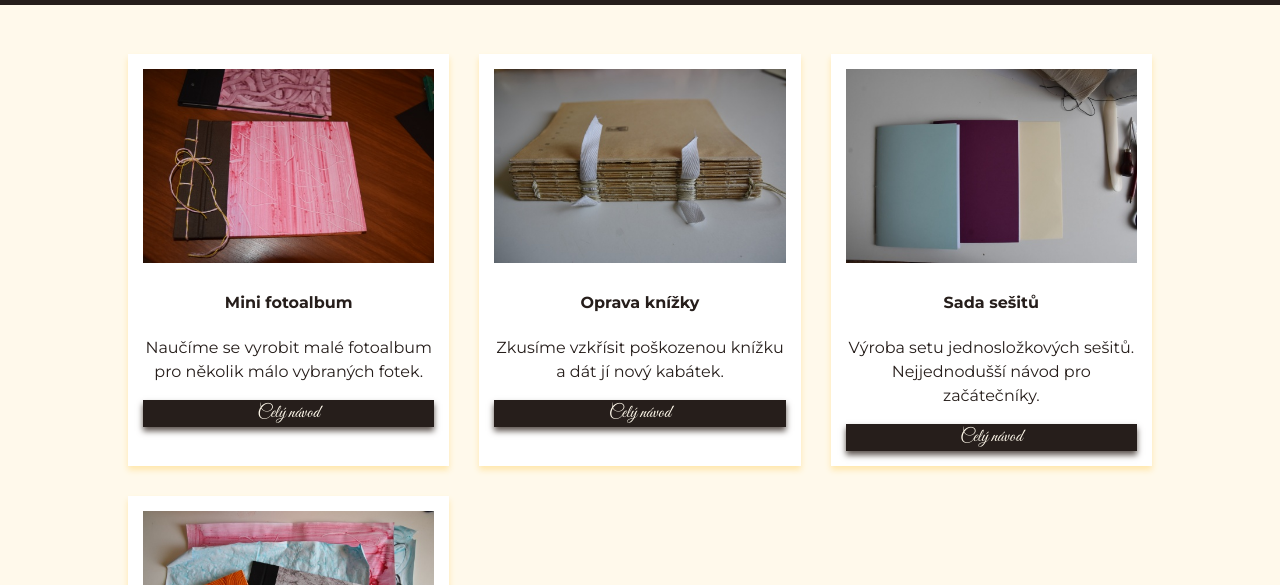
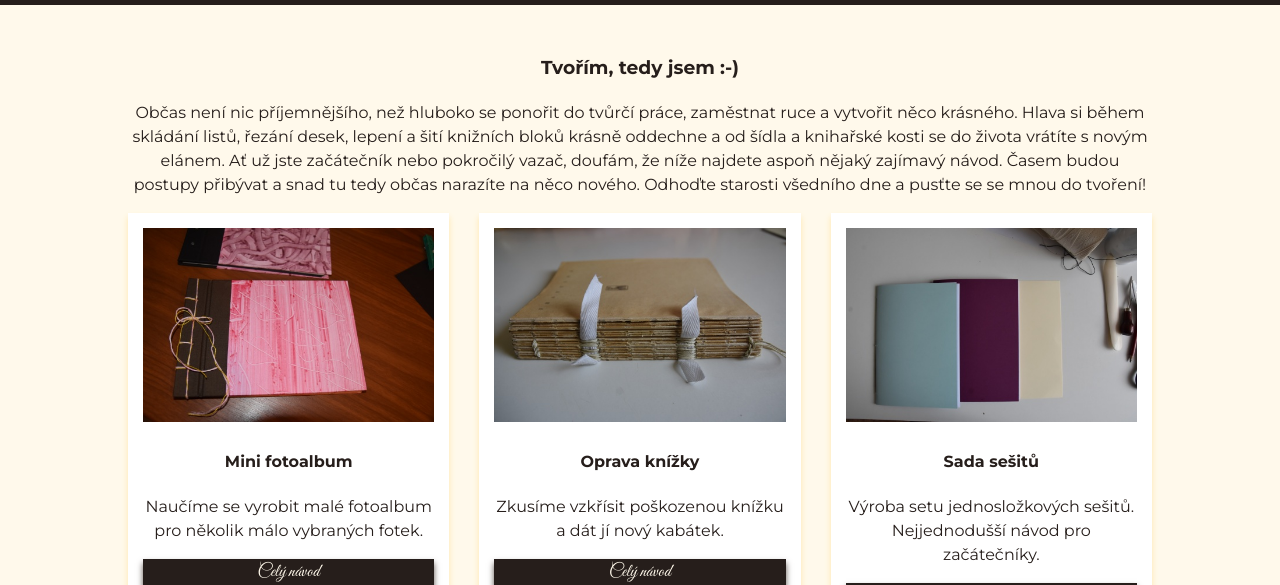
Before and after one commit to kfremrova/LvD-Final-Project, an Eleventy site: page dilnicka.html in a window 1280 px wide. Shown: the part 515-1100 px from the top of the page. Built offline with nearby package versions, Linux system fonts and the light colour scheme; Eleventy itself is replaced by a stand-in of ours; files that its build step writes are made by us from their sources.

Commit message:
dilnicka intro

```diff
--- a/dilnicka.html
+++ b/dilnicka.html
@@ -7,10 +7,10 @@ tag: site
 
 <div class="page-intro">
   <h3 class="page-intro__title">
-
+    Tvořím, tedy jsem :-)
   </h3>
-  <p class="page-intro__text">
-
+  <p class="page-intro__text"> <!--pak musím tyhle bláboly přepsat něčím lepším, tohle je děs-->
+    Občas není nic příjemnějšího, než hluboko se ponořit do tvůrčí práce, zaměstnat ruce a vytvořit něco krásného. Hlava si během skládání listů, řezání desek, lepení a šití knižních bloků krásně oddechne a od šídla a knihařské kosti se do života vrátíte s novým elánem. Ať už jste začátečník nebo pokročilý vazač, doufám, že níže najdete aspoň nějaký zajímavý návod. Časem budou postupy přibývat a snad tu tedy občas narazíte na něco nového. Odhoďte starosti všedního dne a pusťte se se mnou do tvoření!
   </p>
 </div>
 
```
